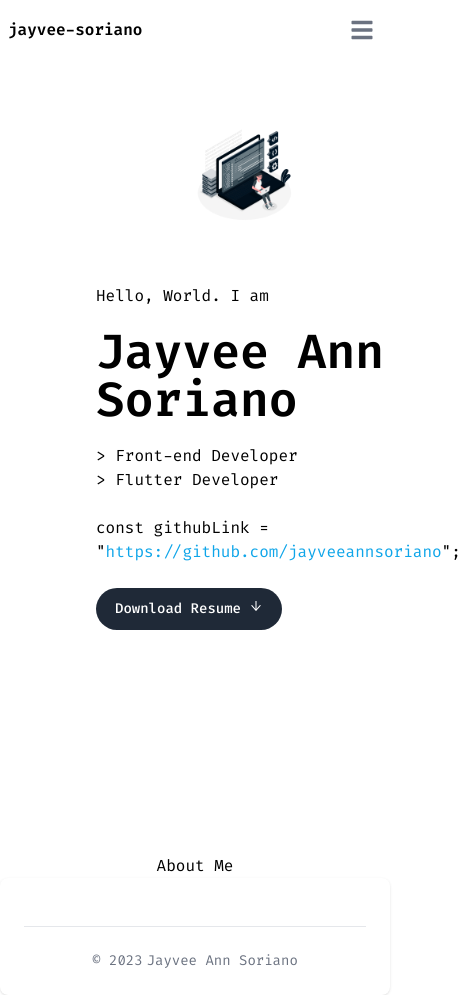
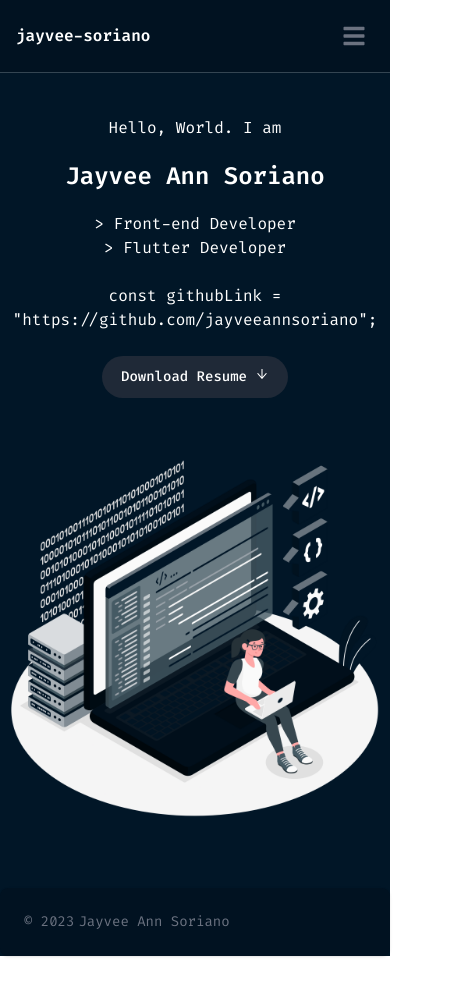
Before and after one commit to jayveeannsoriano/jvsoriano-portfolio, a React (Create React App) app: page / in a window 390 px wide. Shown: the whole page, 461 px wide, since content can reach past the window. After the commit the page ends 956 px from the top, so only its background shows below. Built offline with nearby package versions, Linux system fonts and the light colour scheme.

Commit message:
feat: made initial app responsive and added app color theme - applied mobile-first breakpoint principle/system for responsiveness - made a reusable component for sections in home page - added primary & secondary colors - overriden default text colors via index.css - fixed code format

```diff
--- a/src/App.css
+++ /dev/null
@@ -1,4 +0,0 @@
-.App {
-  text-align: center;
-  /* background-color: #011627; */
-}
--- a/src/App.js
+++ b/src/App.js
@@ -1,15 +1,13 @@
-import './App.css';
-import Header from './layout/Header';
-import Body from './layout/Body';
-import PageFooter from './layout/Footer';
+import Header from "./layout/Header";
+import Body from "./layout/Body";
+import PageFooter from "./layout/Footer";
 
 function App() {
   return (
-    <div className="App">
+    <div className="bg-primary min-h-screen">
       <Header />
       <Body />
       <PageFooter />
-
     </div>
   );
 }
--- /dev/null
+++ b/src/components/SectionContainer.jsx
@@ -0,0 +1,11 @@
+import React from 'react'
+
+const SectionContainer = ({ children, id }) => {
+  return (
+    <div className='w-full mx-auto my-5' id={id}>
+        {children}
+    </div>
+  )
+}
+
+export default SectionContainer
--- a/src/constants/index.jsx
+++ b/src/constants/index.jsx
@@ -1 +1,2 @@
 export const pdfResumeUrl = "../assets/JayveeAnnSoriano-Resume.pdf";
+export const githubLink = "https://github.com/jayveeannsoriano";
--- a/src/index.css
+++ b/src/index.css
@@ -4,9 +4,20 @@
 @tailwind components;
 @tailwind utilities;
 
-/* customize the default font used in project */
+/* customize the defaults in tailwind*/
 @layer base {
   html {
     font-family: "Fira Code", system-ui, sans-serif;
   }
+
+  h1,
+  h2,
+  h3,
+  h4,
+  h5,
+  h6,
+  p {
+    @apply text-white;
+  }
+
 }
--- a/src/layout/Body.jsx
+++ b/src/layout/Body.jsx
@@ -1,31 +1,33 @@
 import React from "react";
 import HeroImg from "../assets/hero-img.png";
+import SectionContainer from "../components/SectionContainer";
 import { Button } from "flowbite-react";
 import { pdfResumeUrl } from "../constants";
-import { AiOutlineArrowDown } from 'react-icons/ai'
+import { AiOutlineArrowDown } from "react-icons/ai";
+import { githubLink } from "../constants";
 
 const Body = () => {
   return (
     <div className="container mx-auto">
-      <div className="w-full py-16 px-24" id="hello">
-        <div className="text-left container mx-auto grid grid-cols-2">
-        <div className="mx-auto py-40">
+      <SectionContainer id="hello">
+        <div className="flex flex-col md:justify-between items-center md:flex-row">
+          <div className="mx-auto text-center pt-6 sm:text-left md:px-6" id="hero-text">
             <p>Hello, World. I am</p>
-            <h1 className="text-5xl font-semibold py-5">Jayvee Ann Soriano</h1>
+            <h1 className="text-2xl sm:text-5xl font-semibold py-5">Jayvee Ann Soriano</h1>
             <h2 className="">{">"} Front-end Developer</h2>
             <h2 className="">{">"} Flutter Developer</h2>
             <br />
             <p>
               const githubLink = "
               <a
-                href="https://github.com/jayveeannsoriano"
-                className="text-sky-500"
+                href={githubLink}
               >
                 https://github.com/jayveeannsoriano
               </a>
               ";
             </p>
             <br />
+            <div className="flex justify-center md:justify-start">
               <a download="JayveeAnnSoriano-Resume.pdf" href={pdfResumeUrl}>
                 <Button color="dark" pill>
                   Download Resume
@@ -33,15 +35,23 @@ const Body = () => {
                 </Button>
               </a>
             </div>
-        <div>
-            <img src={HeroImg} className="" alt="hero-img" />
+          </div>
+          <div className="mx-auto" id="hero-img">
+              <img
+                src={HeroImg}
+                className="w-[550px] my-10"
+                alt="hero-img"
+              />
             </div>
         </div>
+      </SectionContainer>
+
+      {/* <SectionContainer id="about">
+        <h1 className="text-center my-8">About Me</h1>
+        <div className="mt-5">
+          <img src="" className="w-96 h-96 mx-auto rounded-lg" alt="profile-pic"></img>
         </div>
-
-        <div className="container w-full" id="about">
-          <h1>About Me</h1>
-        </div>
+      </SectionContainer> */}
     </div>
   );
 };
--- a/src/layout/Footer.jsx
+++ b/src/layout/Footer.jsx
@@ -1,16 +1,21 @@
-import React from 'react'
-import { Footer } from 'flowbite-react';
-import { BsDribbble, BsFacebook, BsGithub, BsInstagram, BsTwitter } from 'react-icons/bs';
+import React from "react";
+import { Footer } from "flowbite-react";
+import {
+  BsDribbble,
+  BsFacebook,
+  BsGithub,
+  BsInstagram,
+  BsTwitter,
+} from "react-icons/bs";
 
 const PageFooter = () => {
   return (
-    <Footer container>
-      <div className='w-full justify-between'>
-          <Footer.Divider/>
-          <Footer.Copyright href="#" by="Jayvee Ann Soriano" year={2023} />
+    <Footer container className="sticky top-[100vh] bg-secondary">
+      <div className="w-full items-center">
+        <Footer.Copyright by="Jayvee Ann Soriano" year={2023} />
       </div>
     </Footer>
-  )
-}
+  );
+};
 
-export default PageFooter
+export default PageFooter;
--- a/src/layout/Header.jsx
+++ b/src/layout/Header.jsx
@@ -3,9 +3,10 @@ import { Navbar } from "flowbite-react";
 
 const Header = () => {
   return (
-    <Navbar fluid rounded>
+    <div className="bg-secondary outline outline-1 outline-white/20">
+      <Navbar className="mx-2 py-4 sm:mx-11 bg-secondary">
         <Navbar.Brand>
-        <span className=" whitespace-nowrap font-semibold dark:text-white">
+          <span className="whitespace-nowrap font-semibold text-white">
             jayvee-soriano
           </span>
         </Navbar.Brand>
@@ -18,6 +19,7 @@ const Header = () => {
           <Navbar.Link href="#projects">_projects</Navbar.Link>
         </Navbar.Collapse>
       </Navbar>
+    </div>
   );
 };
 
--- a/tailwind.config.js
+++ b/tailwind.config.js
@@ -1,16 +1,18 @@
 /** @type {import('tailwindcss').Config} */
 
-const defaultTheme = require('tailwindcss/defaultTheme')
+const defaultTheme = require("tailwindcss/defaultTheme");
 
 module.exports = {
   content: [
-    './src/**/*.{js,jsx,ts,tsx}',
-    'node_modules/flowbite-react/**/*.{js,jsx,ts,tsx}'
+    "./src/**/*.{js,jsx,ts,tsx}",
+    "node_modules/flowbite-react/**/*.{js,jsx,ts,tsx}",
   ],
   theme: {
     extend: {},
+    colors: {
+      primary: "#011627",
+      secondary: "#011221",
+    },
   },
-  plugins: [
-    require('flowbite/plugin')
-]
-}
+  plugins: [require("flowbite/plugin")],
+};
```
Lines whose indentation alone changed are shown as unchanged.
